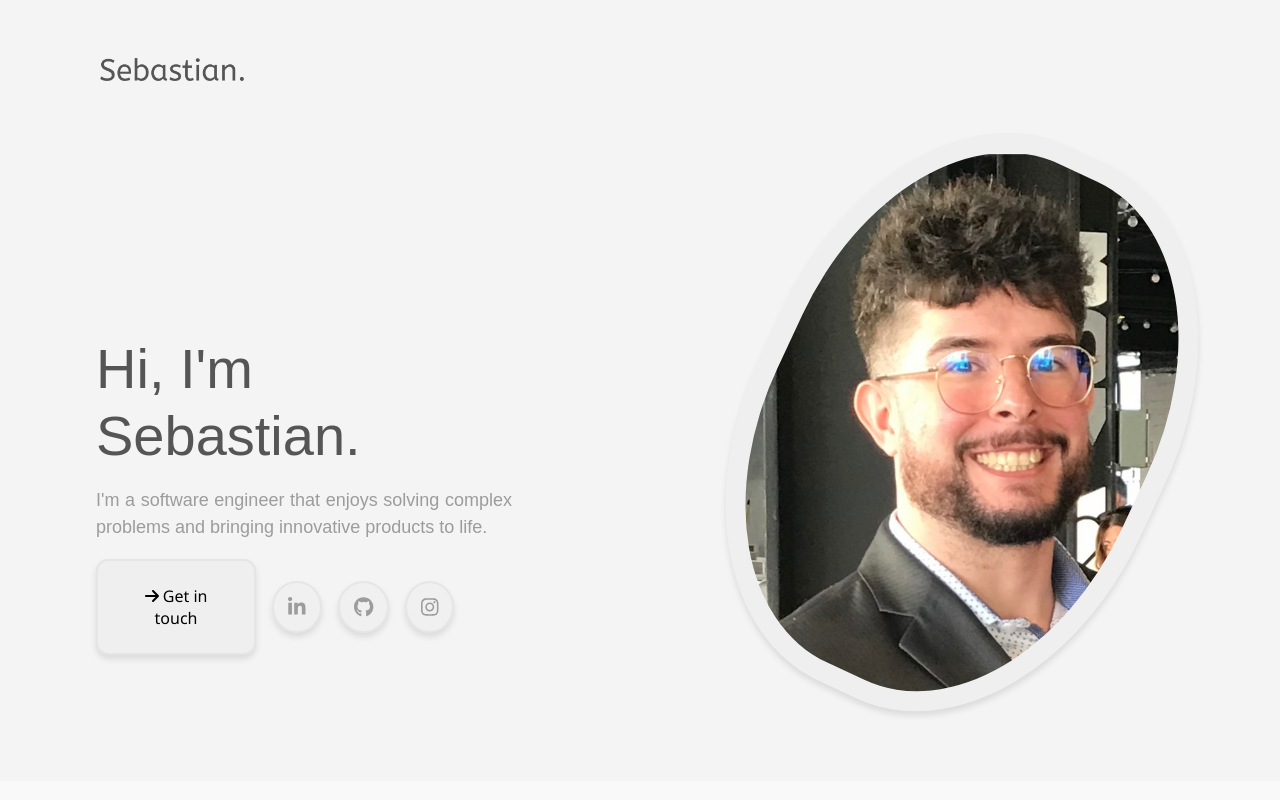
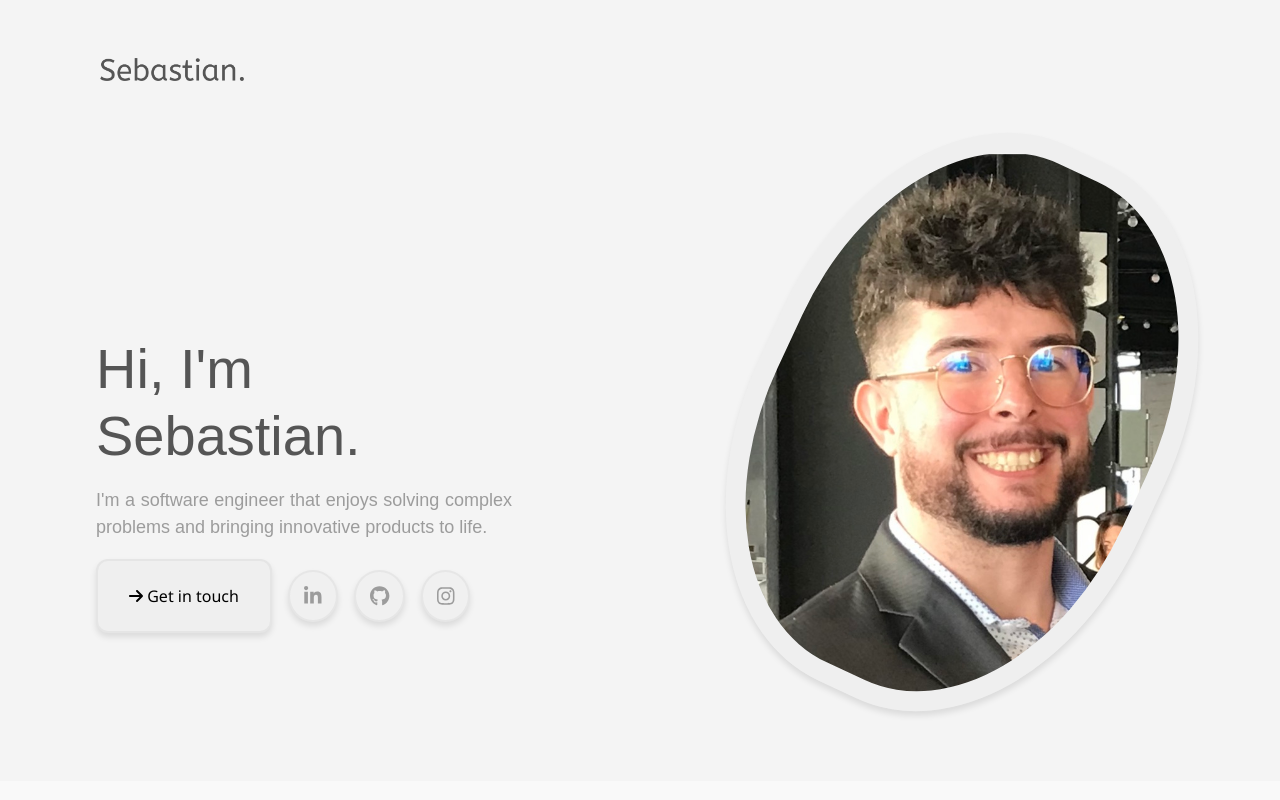
Before and after one commit to Checchii/portfolio, a React (Create React App) app: page / in a window 1280 px wide. Shown: the top 800 px of the page. Built offline with nearby package versions, Linux system fonts and the light colour scheme.

Commit message:
fixed contact button

```diff
--- a/src/components/about/AboutMe.js
+++ b/src/components/about/AboutMe.js
@@ -19,9 +19,11 @@ const AboutMe = () => {
                 <p className="about">I'm a software engineer that enjoys solving complex problems and bringing innovative products to life.</p>
             </div>
             <div className="contact-social-container">
-                <button type="submit" className="contact-me">
-                    <FontAwesomeIcon icon={faArrowRight} /> Get in touch
-                </button>
+                <a href="mailto:sebastian.checchi@gmail.com?subject=Hello%20from%20Your%20Portfolio&body=Hi%20Sebastian,%0D%0A%0D%0AI%20visited%20your%20portfolio%20and%20wanted%20to%20get%20in%20touch.%0D%0A%0D%0ABest%20regards,">
+                    <button type="submit" className="contact-me">
+                        <FontAwesomeIcon icon={faArrowRight} /> Get in touch
+                    </button>
+                </a>
                 <div className="social">
                     <span className="linked-in">
                         <Link to="https://linkedin.com/in/sebastian-checchi/" target="_blank" className="icons">
```
